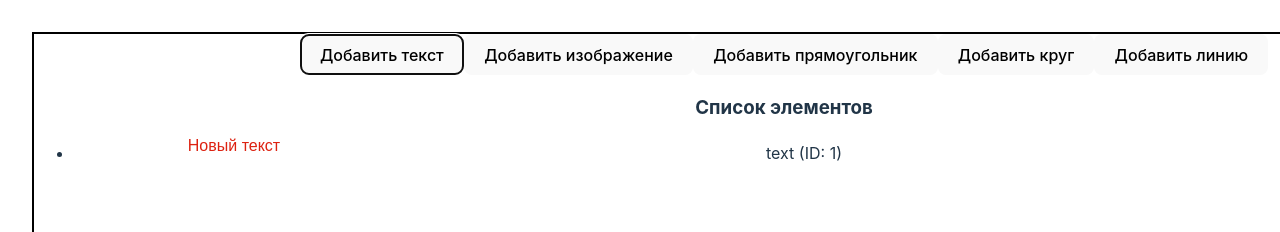
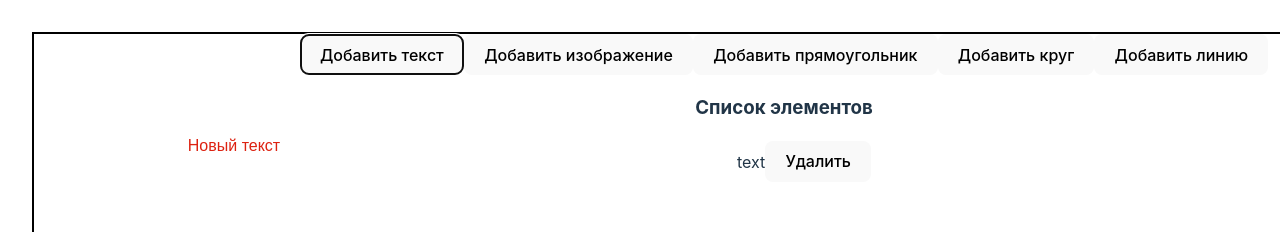
Before and after one commit to SmirnovAleksander/test_react, a React (Vite) app: page / in a window 1280 px wide. Both pictures are taken after a click on the button "Добавить текст". Shown: the top 232 px of the page. Built offline with nearby package versions, Linux system fonts and the light colour scheme.

Commit message:
добавил удаление элементов

```diff
--- a/src/components/ElementList.tsx
+++ b/src/components/ElementList.tsx
@@ -9,19 +9,26 @@ interface ElementListProps {
     elements: ElementProps[];
     selectedElementId: number | null;
     onSelectElement: (id: number) => void;
+    onDeleteElement: (id: number) => void;
 }
-const ElementList: React.FC<ElementListProps> = ({elements, onSelectElement, selectedElementId}) => {
+const ElementList: React.FC<ElementListProps> = ({elements, onSelectElement, selectedElementId, onDeleteElement}) => {
     return (
         <div>
             <h3>Список элементов</h3>
             <ul>
                 {elements.map(el => (
-                    <li
-                        key={el.id}
-                        onClick={() => onSelectElement(el.id)}
-                        style={{cursor: 'pointer', fontWeight: el.id === selectedElementId ? 'bold' : 'normal'}}>
-                        {el.type} (ID: {el.id})
+                    <li key={el.id} style={{listStyle: 'none'}}>
+                        <span
+                            onClick={() => onSelectElement(el.id)}
+                            style={{cursor: 'pointer', fontWeight: el.id === selectedElementId ? 'bold' : 'normal'}}
+                        >
+                            {el.type}
+                        </span>
+                        <button onClick={() => onDeleteElement(el.id)}>
+                            Удалить
+                        </button>
                     </li>
+
                 ))}
             </ul>
         </div>
--- a/src/components/SlideEditor.tsx
+++ b/src/components/SlideEditor.tsx
@@ -163,6 +163,13 @@ const SlideEditor: React.FC = () => {
 
     const updateRotation = (id: number, newRotation: number) => {
         setElements(elements.map(el => el.id === id ? { ...el, rotation: newRotation } : el));
+    };
+
+    const deleteElement = (id: number) => {
+        setElements(prevElements => prevElements.filter(element => element.id !== id));
+        if (selectedElementId === id) {
+            setSelectedElementId(null); // Сбрасываем выбранный элемент, если он был удален
+        }
     };
 
 
@@ -500,6 +507,7 @@ const SlideEditor: React.FC = () => {
                     elements={elements}
                     selectedElementId={selectedElementId}
                     onSelectElement={selectElement}
+                    onDeleteElement={deleteElement}
                 />
             </div>
         </div>
```
